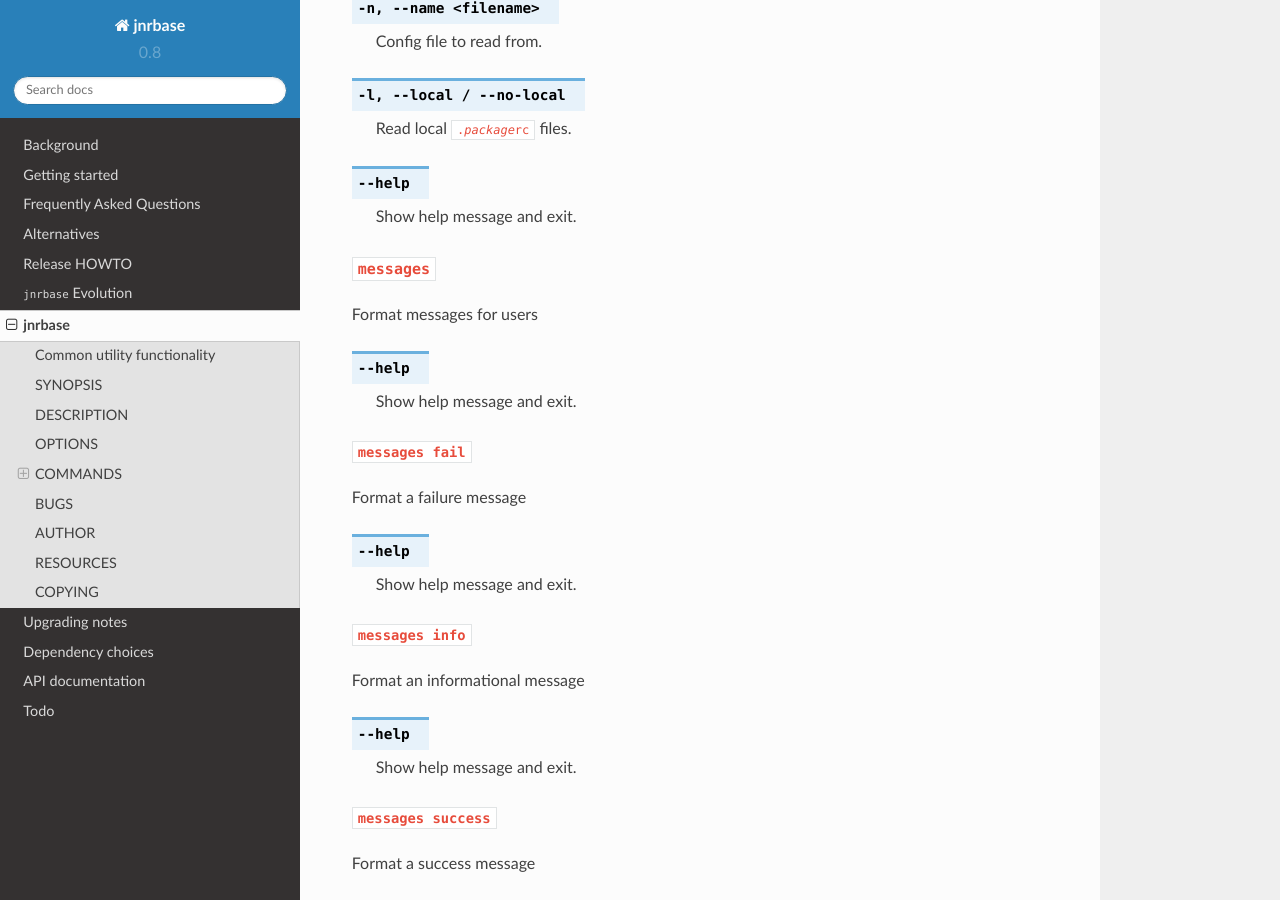
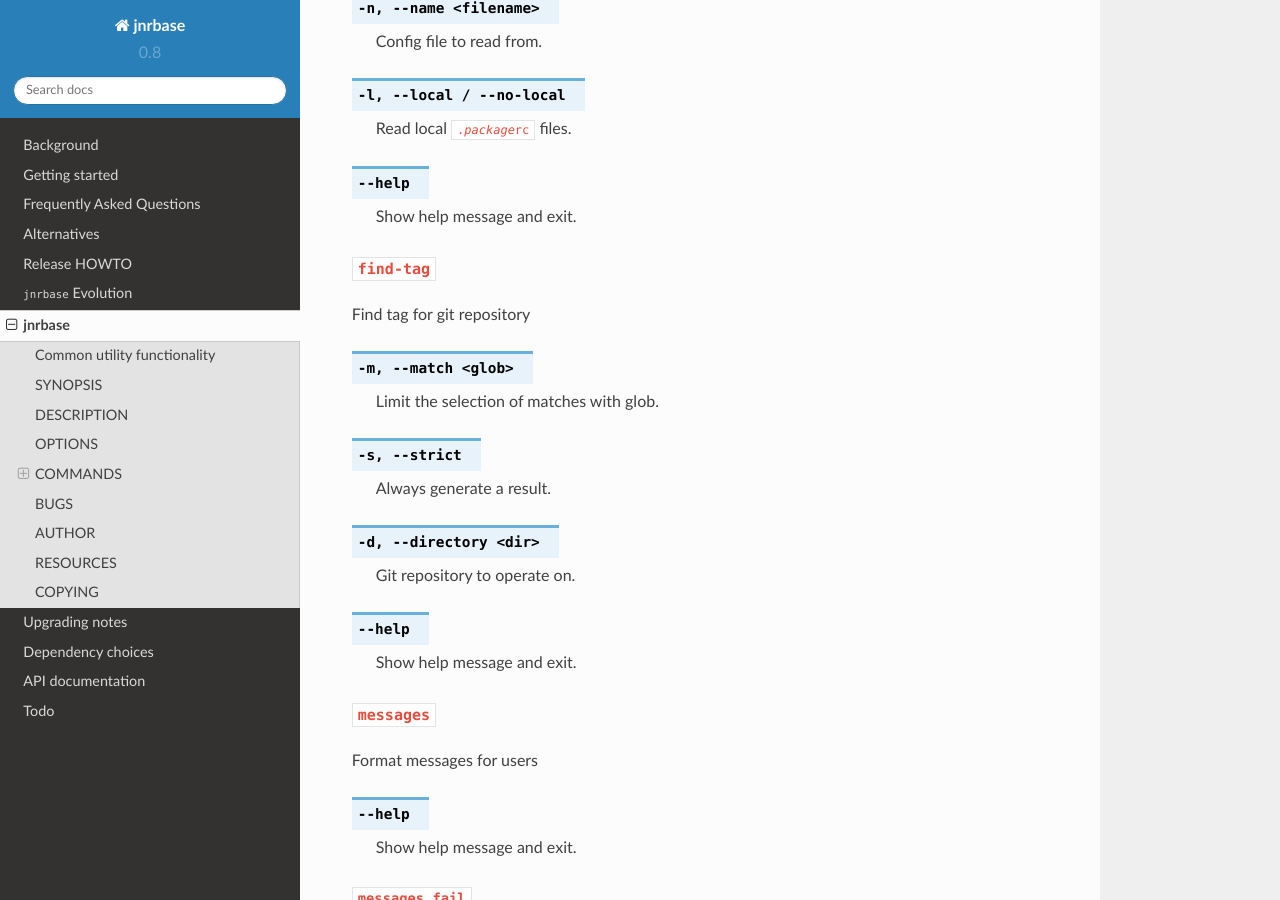
Before and after one commit to JNRowe/jnrbase, a Sphinx documentation site: the page built from doc/jnrbase.1.rst, in a window 1280 px wide and 900 px high, scrolled down 1099 px. Built offline with Sphinx 7.4.7 and the Read the Docs theme 2.0.0, drawn with Linux system fonts in a browser that asks for light colours.

Commit message:
Add git find_tag functionality to cmdline script

```diff
--- a/doc/jnrbase.1.rst
+++ b/doc/jnrbase.1.rst
@@ -66,6 +66,29 @@
 .. option:: -l, --local / --no-local
 
     Read local :file:`.{package}rc` files.
+
+.. option:: --help
+
+    Show help message and exit.
+
+``find-tag``
+~~~~~~~~~~~~
+
+.. program:: jnrbase find-tag
+
+Find tag for git repository
+
+.. option:: -m, --match <glob>
+
+    Limit the selection of matches with glob.
+
+.. option:: -s, --strict
+
+    Always generate a result.
+
+.. option:: -d, --directory <dir>
+
+    Git repository to operate on.
 
 .. option:: --help
 
```
Also changed, not shown: 1 other file.
